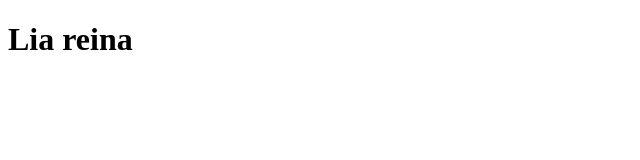
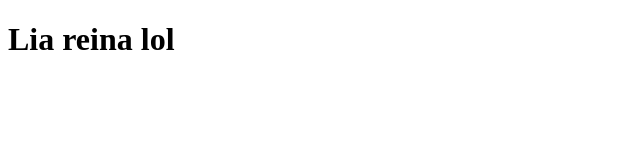
Before and after one commit to Liajpg/hello, a plain HTML site: page index.html in a window 1280 px wide. Shown: the full height of the page, 0-640 px from the left. Drawn offline with Linux system fonts and the light colour scheme.

Commit message:
index.html

```diff
--- a/index.html
+++ b/index.html
@@ -5,6 +5,6 @@
 	<title>hello</title>
 </head>
 <body>
-<h1>Lia reina</h1>
+<h1>Lia reina lol</h1>
 </body>
 </html>
```
